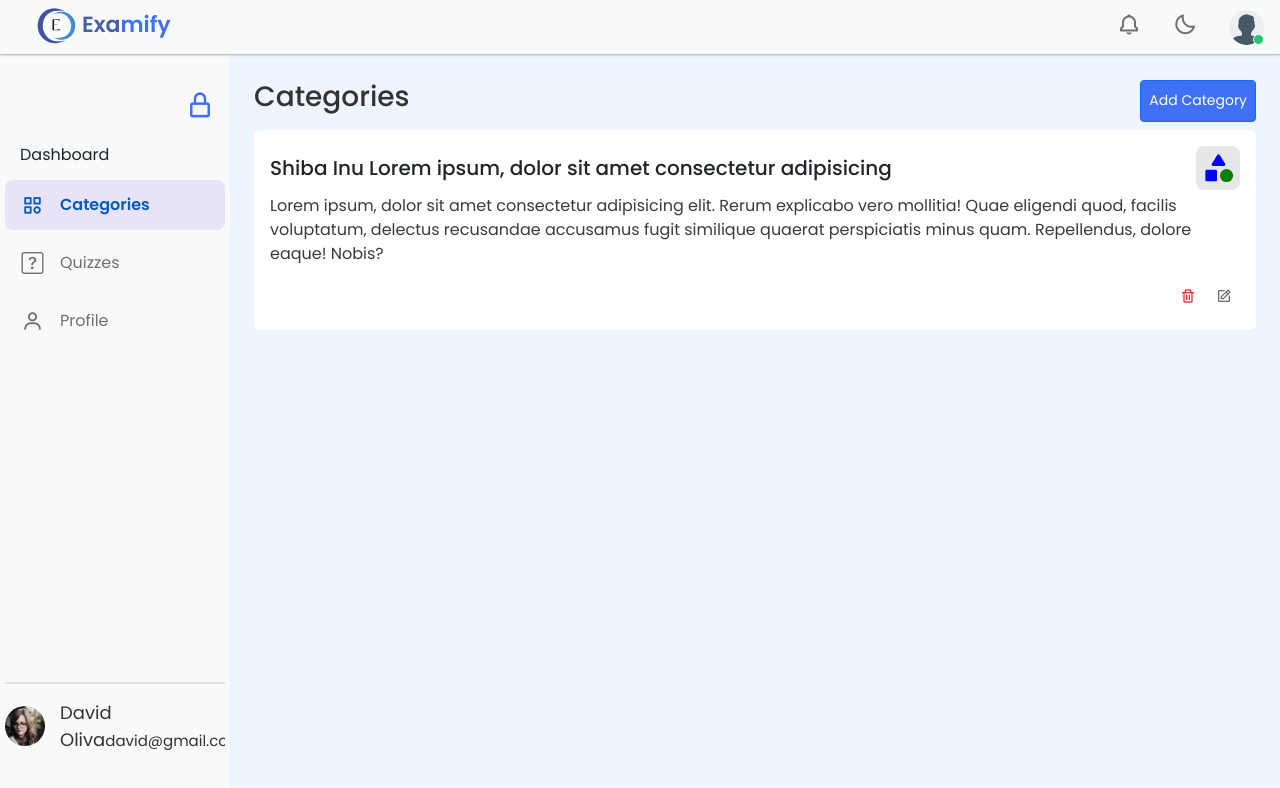
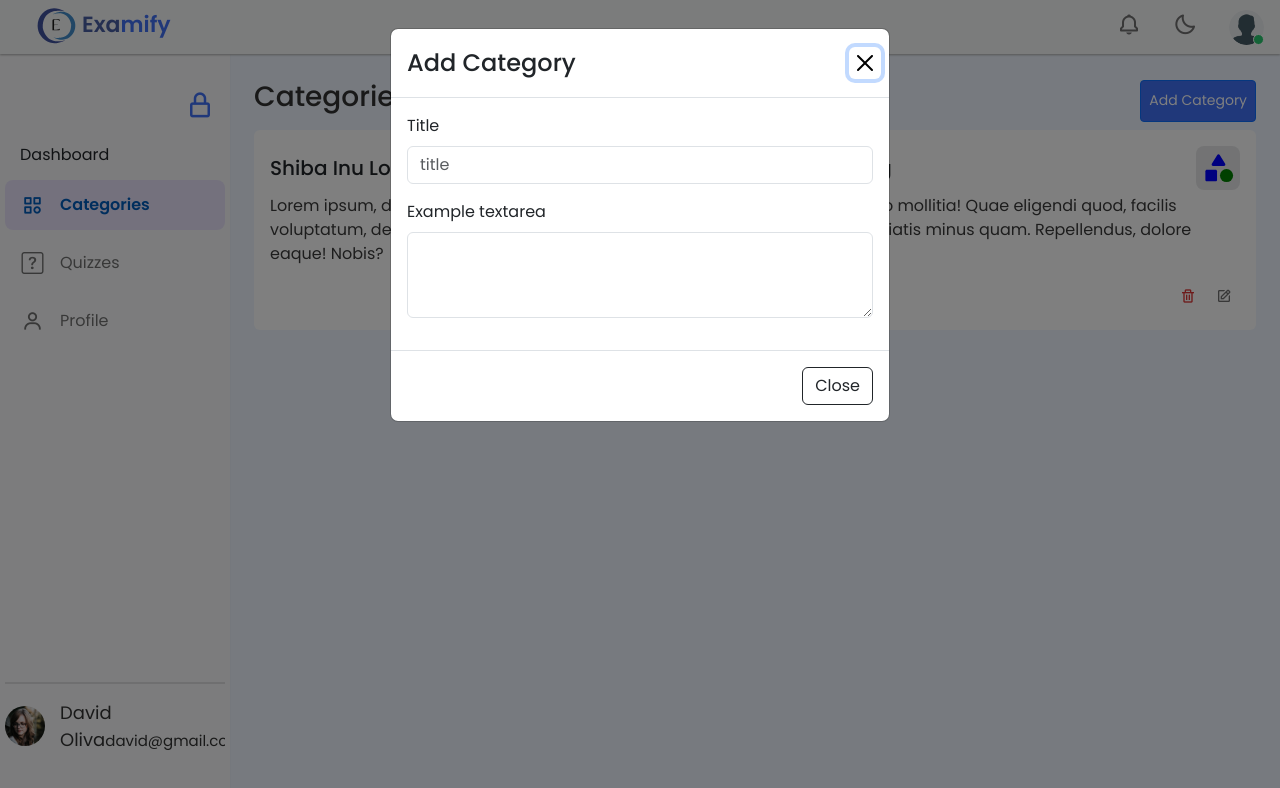
Before and after one commit to SanjayRawat123/examify-app, an Angular app: page /admin/categories in a window 1280 px wide. Both pictures are taken after a click on the button "Add Category". Shown: the top 788 px of the page. Built offline with nearby package versions, Linux system fonts and the light colour scheme.

Commit message:
working on add category form

```diff
--- a/src/@Core-scss/dark-theam.scss
+++ b/src/@Core-scss/dark-theam.scss
@@ -63,8 +63,12 @@
         -webkit-text-fill-color: #b4b7bd !important;
     }
 
+
+
     //////////////pop model scss
-
+    .modal-header {
+        border-bottom: 1px solid #495057;
+    }
     .modal-content {
         background-color: #292b2c;
         color: white;
@@ -73,6 +77,10 @@
     .close {
         color: white;
     }
+
+////////pop model scss</>
+
+
 
     .light-blue-backdrop {
         background-color: 0 4px 24px 0 #5cb3fd;
--- a/src/app/admin/admin-routing.module.ts
+++ b/src/app/admin/admin-routing.module.ts
@@ -4,6 +4,7 @@ import { AdminComponent } from './admin.component';
 import { CategoriesComponent } from './components/categories/categories.component';
 import { ViewQuizzesComponent } from './components/view-quizzes/view-quizzes.component';
 import { ProfileComponent } from './components/profile/profile.component';
+import { AddCategoryComponent } from './components/add-category/add-category.component';
 
 const routes: Routes = [
   {
@@ -17,7 +18,7 @@ const routes: Routes = [
       },
       {
         path: 'categories',
-        component: CategoriesComponent,
+        component: CategoriesComponent
       },
       {
         path: 'quizzes',
--- a/src/app/admin/components/add-category/add-category.component.html
+++ b/src/app/admin/components/add-category/add-category.component.html
@@ -1 +1,17 @@
-<p>add-category works!</p>
+<div class="modal-header">
+    <h4 class="modal-title">Add Category</h4>
+    <button type="button" class="btn-close" aria-label="Close" (click)="activeModal.dismiss('Cross click')"></button>
+</div>
+<div class="modal-body">
+    <div class="mb-3">
+        <label for="title" class="form-label">Title</label>
+        <input type="text" class="form-control" id="title" placeholder="title">
+      </div>
+      <div class="mb-3">
+        <label for="exampleFormControlTextarea1" class="form-label">Example textarea</label>
+        <textarea class="form-control" id="exampleFormControlTextarea1" rows="3"></textarea>
+      </div>
+</div>
+<div class="modal-footer">
+    <button type="button" class="btn btn-outline-dark" (click)="activeModal.close('Close click')">Close</button>
+</div>
--- a/src/app/admin/components/add-category/add-category.component.ts
+++ b/src/app/admin/components/add-category/add-category.component.ts
@@ -1,12 +1,19 @@
-import { Component } from '@angular/core';
+import { Component, Input, OnInit } from '@angular/core';
+import { NgbActiveModal } from '@ng-bootstrap/ng-bootstrap';
+import { Data } from 'src/types/examify-interface';
 
 @Component({
   selector: 'app-add-category',
   standalone: true,
   imports: [],
   templateUrl: './add-category.component.html',
-  styleUrl: './add-category.component.scss'
+  styleUrl: './add-category.component.scss',
 })
-export class AddCategoryComponent {
+export class AddCategoryComponent implements OnInit {
+  @Input() cId!: number;
+  category!:Data.Category;
 
+  constructor(public activeModal: NgbActiveModal) {}
+
+  ngOnInit(): void {}
 }
--- a/src/app/admin/components/categories/categories.component.html
+++ b/src/app/admin/components/categories/categories.component.html
@@ -2,7 +2,7 @@
     <div class="row">
         <div class="col-12 mb-2  d-flex justify-content-between">
             <h3 class="page-heading">Categories</h3>
-            <button type="button" class="btn btn-primary btn-sm">Add Category</button>
+            <button type="button" class="btn btn-primary btn-sm" (click)="openAddCategoryMdl()">Add Category</button>
         </div>
     </div>
 
@@ -31,7 +31,8 @@
             </p>
             <div class="w-100 d-inline-flex gap-1 justify-content-end">
 
-                <button type="button" class="btn-flat btn-flat-danger active" data-bs-toggle="button" aria-pressed="true">
+                <button type="button" class="btn-flat btn-flat-danger active" data-bs-toggle="button"
+                    aria-pressed="true">
                     <i class='bx bx-trash'></i>
                 </button>
                 <button type="button" class="btn-flat btn-flat-secondary">
--- a/src/app/admin/components/categories/categories.component.ts
+++ b/src/app/admin/components/categories/categories.component.ts
@@ -1,4 +1,6 @@
-import { Component, ViewEncapsulation } from '@angular/core';
+import { Component, OnInit, ViewEncapsulation } from '@angular/core';
+import { NgbModal } from '@ng-bootstrap/ng-bootstrap';
+import { AddCategoryComponent } from '../add-category/add-category.component';
 
 @Component({
   selector: 'app-categories',
@@ -6,8 +8,15 @@ import { Component, ViewEncapsulation } from '@angular/core';
   imports: [],
   templateUrl: './categories.component.html',
   styleUrl: './categories.component.scss',
-  encapsulation :ViewEncapsulation.None
+  encapsulation: ViewEncapsulation.None,
 })
-export class CategoriesComponent {
+export class CategoriesComponent implements OnInit {
+  constructor(private modalService: NgbModal) {}
 
+  ngOnInit(): void {}
+
+  openAddCategoryMdl(cId?: number) {
+    const modalRef = this.modalService.open(AddCategoryComponent);
+     modalRef.componentInstance.cId = cId;
+  }
 }
--- a/src/types/examify-interface.ts
+++ b/src/types/examify-interface.ts
@@ -38,4 +38,10 @@ export namespace Data {
   export interface Authority {
     authority: string;
   }
+
+  export interface Category {
+    id?:number;
+    title:string;
+    description:string;
+  }
 }
```
Also changed, not shown: src/app/backend-services/category/category.service.ts (added, +28 -0 lines), 1 other file (tests, documents, lock files or other folders).
